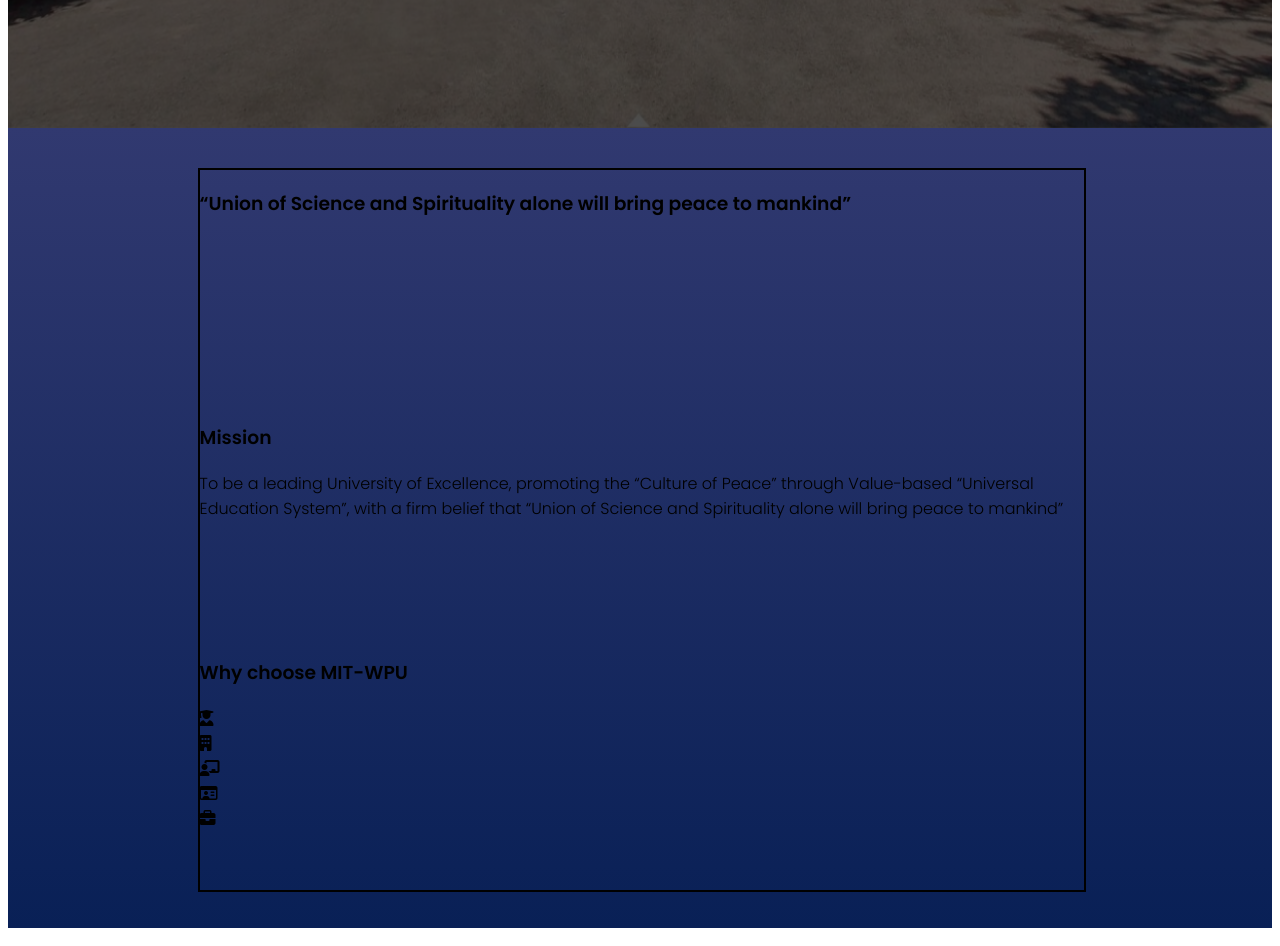
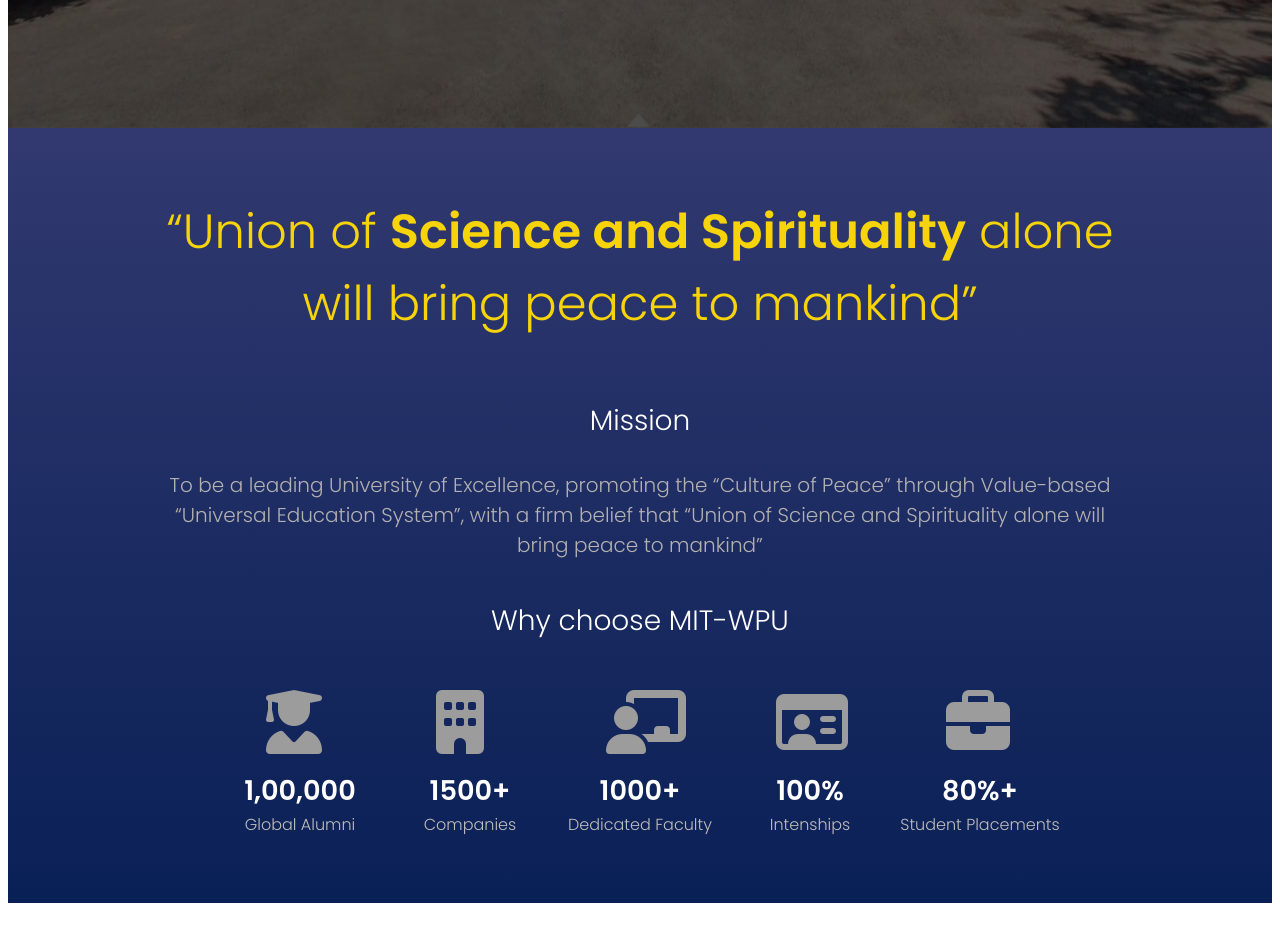
Before and after one commit to tanishtt/mitwpu-project, a plain HTML site: page index.html in a window 1280 px wide. Shown: the part 680-1626 px from the top of the page. After the commit the page ends 1591 px from the top, so only its background shows below. Drawn offline with Linux system fonts and the light colour scheme.

Commit message:
changed why section

```diff
--- a/index.html
+++ b/index.html
@@ -183,7 +183,7 @@
 
         <section>
         <div class="why-mitwpu-heading">
-            <h1>“Union of Science and Spirituality alone
+            <h1>“Union of <b>Science and Spirituality</b> alone
                 will bring peace to mankind”</h1>
         </div>
         <div class="why-mission">
@@ -198,11 +198,28 @@
         <div class="why-why">
 
             <h1>Why choose MIT-WPU</h1>
-            <div><i class="fas fa-user-graduate"></i></div>
-            <div><i class="fas fa-building"></i></div>
-            <div><i class="fas fa-chalkboard-teacher"></i></div>
-            <div><i class="far fa-id-card"></i></div>
-            <div><i class="fas fa-briefcase"></i></div>
+            <div>
+            <div>
+                <i class="fas fa-user-graduate fa-4x"></i>
+                <p><span>1,00,000</span><br>Global Alumni</p>
+            </div>
+            <div>
+                <i class="fas fa-building fa-4x"></i>
+                <p><span>1500+</span><br>Companies</p>
+            </div>
+            <div>
+                <i class="fas fa-chalkboard-teacher fa-4x"></i>
+                <p><span>1000+</span><br>Dedicated Faculty</p>
+            </div>
+            <div>
+                <i class="far fa-id-card fa-4x"></i>
+                <p><span>100%</span><br>Intenships</p>
+            </div>
+            <div>
+                <i class="fas fa-briefcase fa-4x"></i>
+                <p><span>80%+</span><br>Student Placements</p>
+            </div>
+            </div>
         </div>
         </section>
     </div>
--- a/style.css
+++ b/style.css
@@ -322,9 +322,9 @@
 .home-content p{
     font-size: 14px;
 }
-.fas{
+/* .fas{
     display: none;
-}
+} */
 @media(max-width:700px){
     #slide_img{
         position: relative;
@@ -378,24 +378,108 @@
 .why{
     width: 100%;
     background: linear-gradient(180deg, #313970 0%, #092056 100%);
-    height: 100vh;
+    height: auto;
 
 }
 .why section{
-    width: 70%;
-    left: 15%;
+    width: 76%;
+    left: 12%;
     height: 90%;
     position: relative;
     top:5%;
     bottom:5%;
-    border: 2px solid black;
+    /* border: 2px solid black; */
+    padding-top: 20px;
+    padding-bottom: 10px;
 }
 .why-mitwpu-heading{
     height: 30%;
 }
+.why-mitwpu-heading h1{
+    text-align: center;
+    font-size: 3rem;
+    font-weight: 300;
+    color: rgb(247, 211, 9);
+}
 .why-mission{
 height: 30%;
 }
+.why-mission h1{
+    height: 30px;
+    padding: 12px 300px;
+    text-align: center;
+    color: white;
+    font-weight: 400;
+    font-size: 28px;
+}
+.why-mission p{
+    font-size: 20px;
+    color: rgb(179, 176, 176);
+    font-weight: 300;
+    text-align: center;
+}
 .why-why{
 height: 40%;
+
+
 }
+.why-why h1{
+    height: 30px;
+    padding: 12px 300px;
+    text-align: center;
+    color: white;
+    font-weight: 400;
+    font-size: 28px;
+}
+.why-why>div{
+    display: flex;
+justify-content: center;
+flex-wrap: wrap;
+height: auto;
+padding-top: 20px;
+padding-bottom: 40px;
+}
+.why-why>div div{
+    width: 170px;
+    /* height: 150px; */
+
+}
+.why-why div i{
+    color: rgb(156, 156, 156);
+    position: relative;
+    left: 30%;
+}
+.why-why div p{
+    text-align: center;
+    color: rgb(192, 189, 189);
+}
+.why-why div p span{
+    font-size: 1.7rem;
+    font-weight: 600;
+    color: white;
+
+}
+@media(max-width:700px){
+    .why-why h1{
+        padding: 5px 10px;
+        font-size: 20px;
+    }
+    .why-mission h1{
+        padding: 5px 10px;
+        font-size: 20px;
+    }
+    .why-mission p{
+        font-size: 1rem;
+    }
+    .why-mitwpu-heading h1{
+        font-size: 30px;
+    }
+    .why-why div p{
+        font-size: 0.9rem;
+        padding:0 10px 20px;
+    }
+    .why-why div p span{
+        font-size: 1.4rem;
+    }
+
+}
```
Also changed, not shown: images/id-card.png (added).
